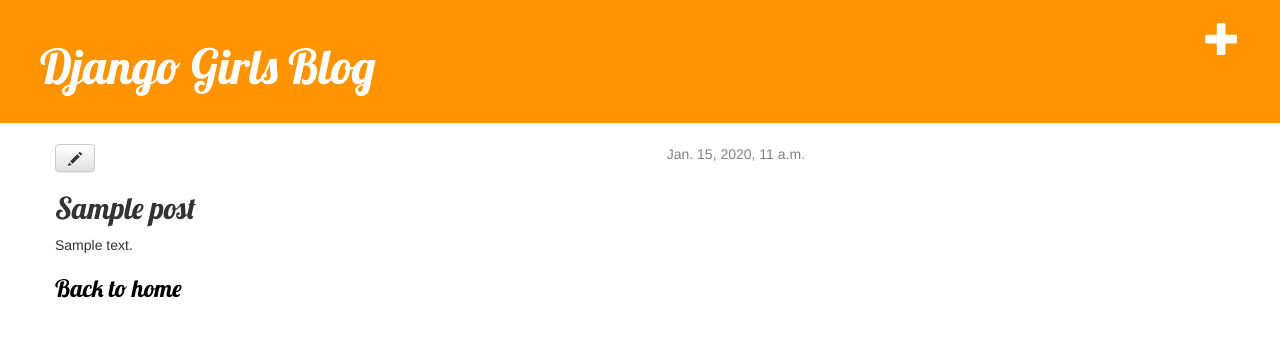
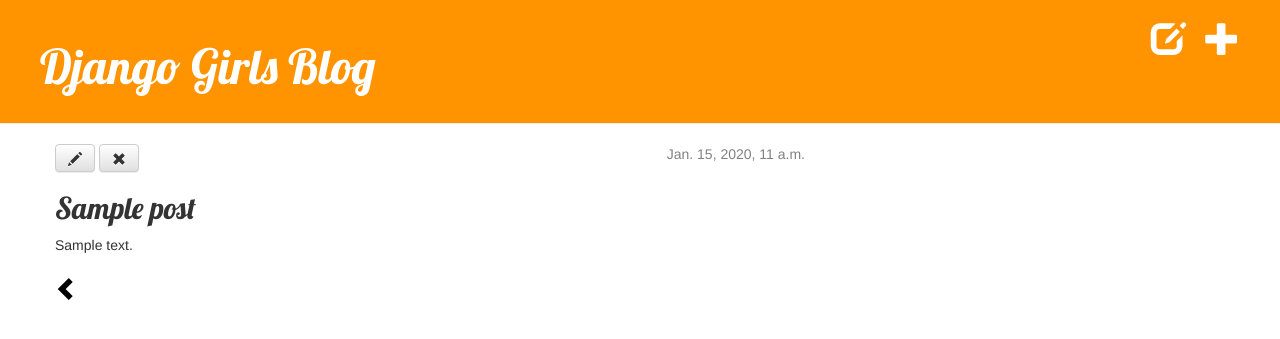
Before and after one commit to macagua/djangogirls_mysite, a Django app: page /post/1/ in a window 1280 px wide. Shown: the top 339 px of the page. Run offline with Django 3.2, Linux system fonts and the light colour scheme; a user stored in the database is signed in; tables that the repository leaves empty hold one stand-in row (values such as "Sample post"); some libraries are stand-ins or nearby versions.

Commit message:
Added post draft list, post publish and post remove features

```diff
--- a/blog/templates/blog/base.html
+++ b/blog/templates/blog/base.html
@@ -11,6 +11,7 @@
         <div class="page-header">
             {% if user.is_authenticated %}
                 <a href="{% url 'post_new' %}" class="top-menu"><span class="glyphicon glyphicon-plus"></span></a>
+                <a href="{% url 'post_draft_list' %}" class="top-menu"><span class="glyphicon glyphicon-edit"></span></a>
             {% endif %}
             <h1><a href="/">Django Girls Blog</a></h1>
         </div>
--- a/blog/templates/blog/post_detail.html
+++ b/blog/templates/blog/post_detail.html
@@ -6,12 +6,16 @@
             <div class="date">
                 {{ post.published_date }}
             </div>
+        {% else %}
+            <a class="btn btn-default" href="{% url 'post_publish' pk=post.pk %}">Publish</a>
         {% endif %}
+
         {% if user.is_authenticated %}
             <a class="btn btn-default" href="{% url 'post_edit' pk=post.pk %}"><span class="glyphicon glyphicon-pencil"></span></a>
+            <a class="btn btn-default" href="{% url 'post_remove' pk=post.pk %}"><span class="glyphicon glyphicon-remove"></span></a>
         {% endif %}
         <h2>{{ post.title }}</h2>
         <p>{{ post.text|linebreaksbr }}</p>
-        <h3><a href="/" title="Back">Back to home</a></h3>
+        <h3><a href="/" title="Back to home"><span class="glyphicon glyphicon-chevron-left"></span></a></h3>
     </div>
 {% endblock %}
--- a/blog/urls.py
+++ b/blog/urls.py
@@ -6,4 +6,7 @@
     path('post/<int:pk>/', views.post_detail, name='post_detail'),
     path('post/new', views.post_new, name='post_new'),
     path('post/<int:pk>/edit/', views.post_edit, name='post_edit'),
+    path('drafts/', views.post_draft_list, name='post_draft_list'),
+    path('post/<pk>/publish/', views.post_publish, name='post_publish'),
+    path('post/<pk>/remove/', views.post_remove, name='post_remove'),
 ]
--- a/blog/views.py
+++ b/blog/views.py
@@ -20,7 +20,6 @@
         if form.is_valid():
             post = form.save(commit=False)
             post.author = request.user
-            post.published_date = timezone.now()
             post.save()
             return redirect('post_detail', pk=post.pk)
     else:
@@ -35,9 +34,25 @@
         if form.is_valid():
             post = form.save(commit=False)
             post.author = request.user
-            post.published_date = timezone.now()
             post.save()
             return redirect('post_detail', pk=post.pk)
     else:
         form = PostForm(instance=post)
     return render(request, 'blog/post_edit.html', {'form': form})
+
+
+def post_draft_list(request):
+    posts = Post.objects.filter(published_date__isnull=True).order_by('created_date')
+    return render(request, 'blog/post_draft_list.html', {'posts': posts})
+
+
+def post_publish(request, pk):
+    post = get_object_or_404(Post, pk=pk)
+    post.publish()
+    return redirect('post_detail', pk=pk)
+
+
+def post_remove(request, pk):
+    post = get_object_or_404(Post, pk=pk)
+    post.delete()
+    return redirect('post_list')
```
